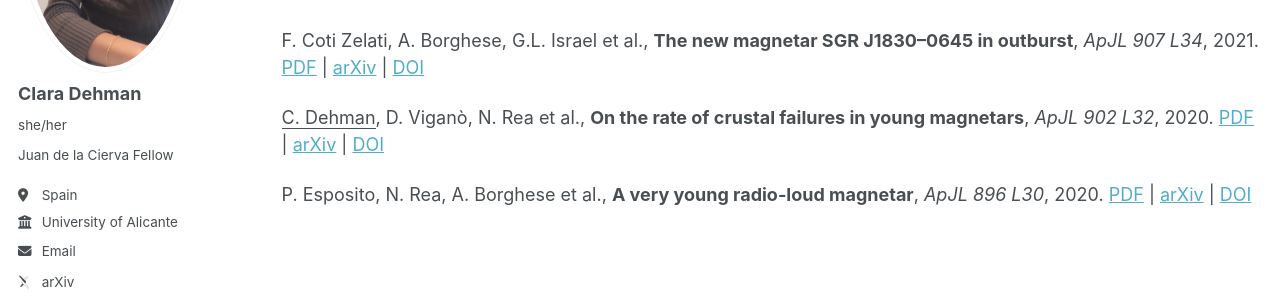
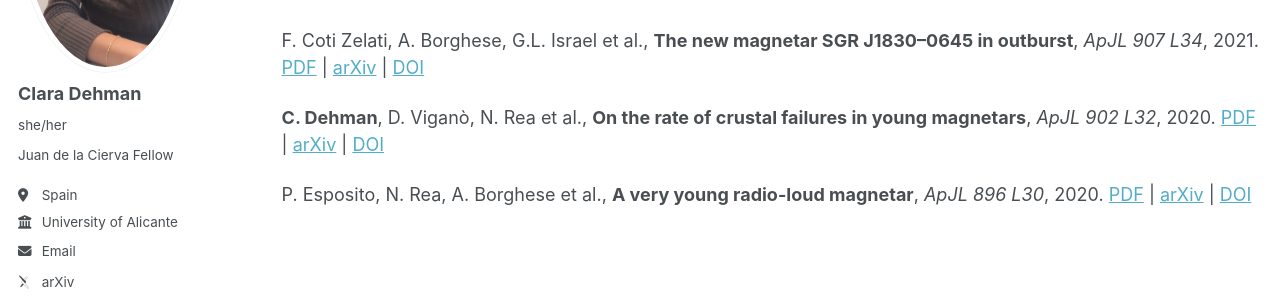
Before and after one commit to ClaraDehman/ClaraDehman.github.io, a Jekyll site: the page built from _pages/publications.html, in a window 1280 px wide. Shown: the part 328-628 px from the top of the page. Built offline with Jekyll 4.4.1, drawn with Linux system fonts in a browser that asks for light colours; some web fonts are replaced.

Commit message:
trying to change to boldface instead archive-single.html

```diff
--- a/_includes/archive-single.html
+++ b/_includes/archive-single.html
@@ -1,5 +1,5 @@
 <p>
-  {% if post.authors %}{{ post.authors | escape_once | replace: '&lt;u&gt;', '<u>' | replace: '&lt;/u&gt;', '</u>' }}, {% endif %}
+  {% if post.authors %}{{ post.authors | escape_once | replace: '&lt;u&gt;', '<strong>' | replace: '&lt;/u&gt;', '</strong>' }}, {% endif %}
   <strong>{{ post.title }}</strong>, <em>{{ post.venue }}</em>, {{ post.date | date: "%Y" }}.
   {% if post.paperurl %}<a href="{{ post.paperurl }}">PDF</a>{% endif %}
   {% if post.arxivurl %} | <a href="{{ post.arxivurl }}">arXiv</a>{% endif %}
```
